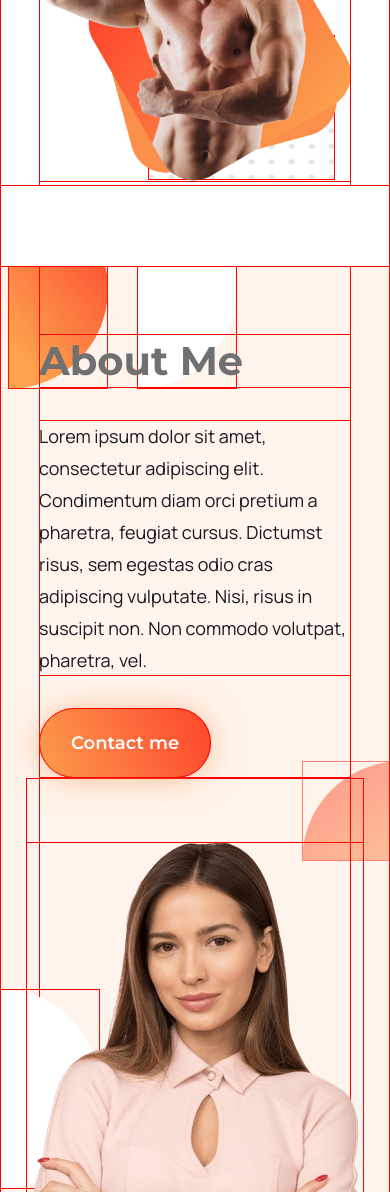
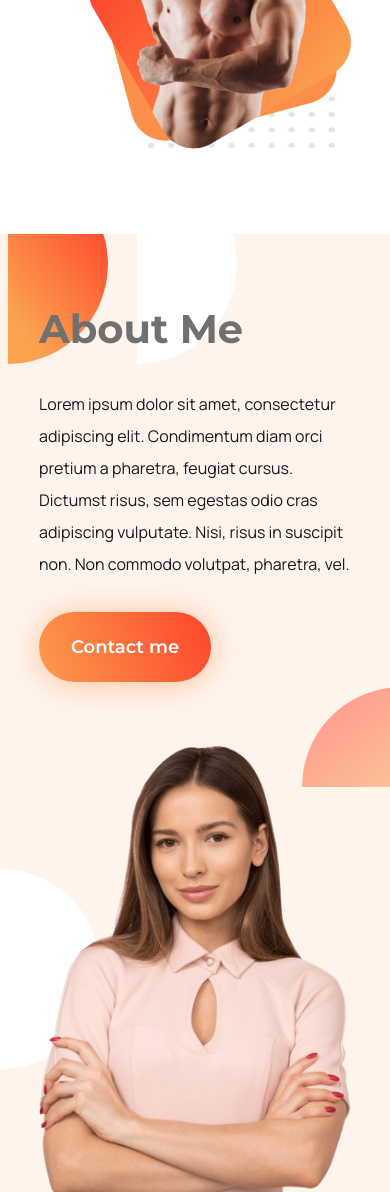
Before and after one commit to jiadalfahmid/eat-fresh, a plain HTML site: page index.html in a window 390 px wide. Shown: the part 631-1823 px from the top of the page. Drawn offline with Linux system fonts and the light colour scheme.

Commit message:
Complete Responsive Website

```diff
--- a/css/style.css
+++ b/css/style.css
@@ -4,11 +4,6 @@
   padding: 0;
   margin: 0;
   box-sizing: border-box;
-
-  outline: 1px solid red;
-  outline-offset: -1px;
-
-
 }
 
 .container{
@@ -141,7 +136,6 @@ p{
 .decorations .half-circle,
 .decorations .dots-decoration{
   position: absolute;
-  z-index: -1;
 }
 
 .decorations .bc-1{
@@ -243,6 +237,10 @@ footer p{
     margin-bottom: 0.75rem;
   }
 
+  p{
+    font-size: 16px;
+  }
+
   .banner-container{
     flex-direction: column;
   }
@@ -279,6 +277,7 @@ footer p{
     z-index: 1;
     position: relative;
     margin-bottom: -4px;
+    max-width: 100%;
   }
 
   .decorations .bc-1{
--- a/index.html
+++ b/index.html
@@ -70,7 +70,7 @@
     </div>
   </section>
   <footer>
-    <div class="footer-text-container center">
+    <div class="footer-text-container center container">
       <h2><span class="brand-color center"> Eat</span> Fresh</h2>
       <p class="center">Eat healthy to live healthy. Live healthy to live happy.</p>
     </div>
```
